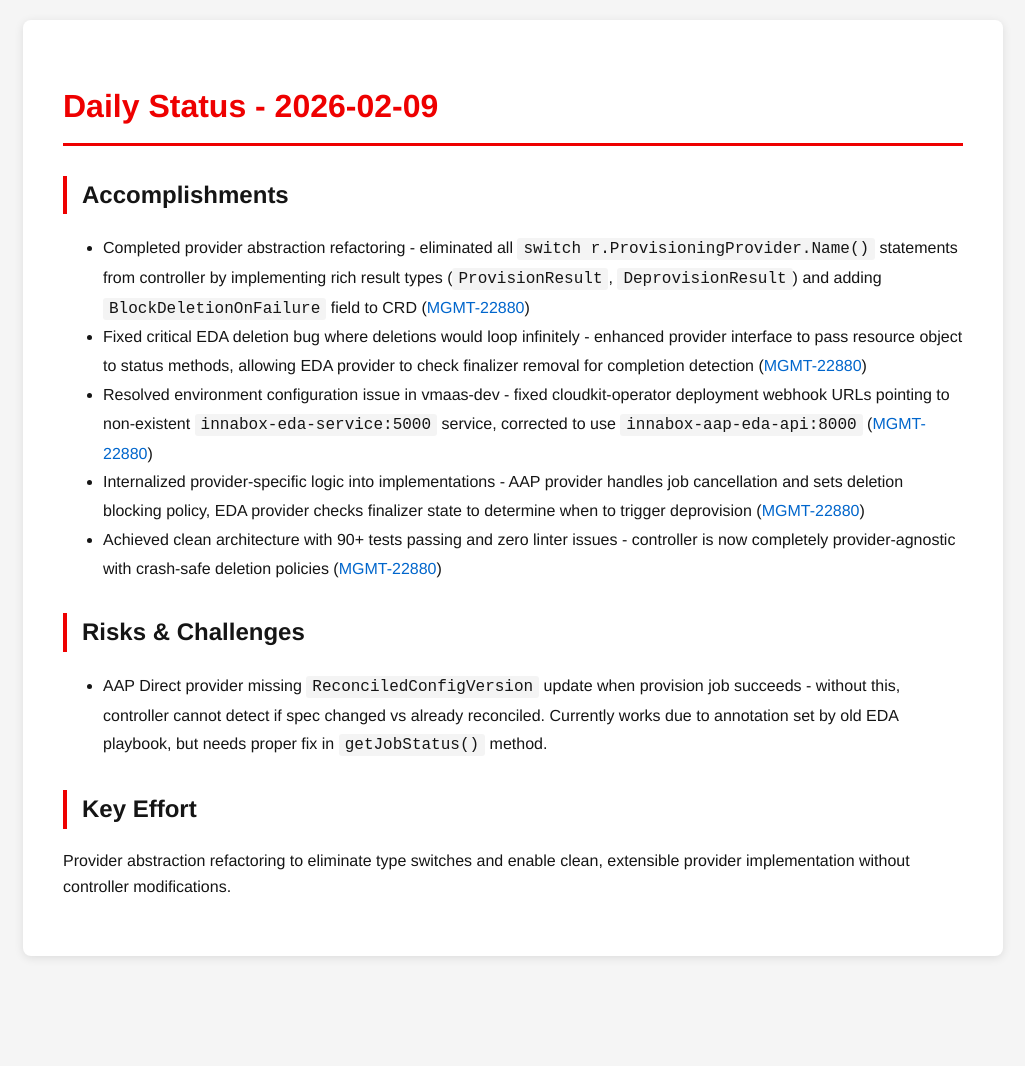
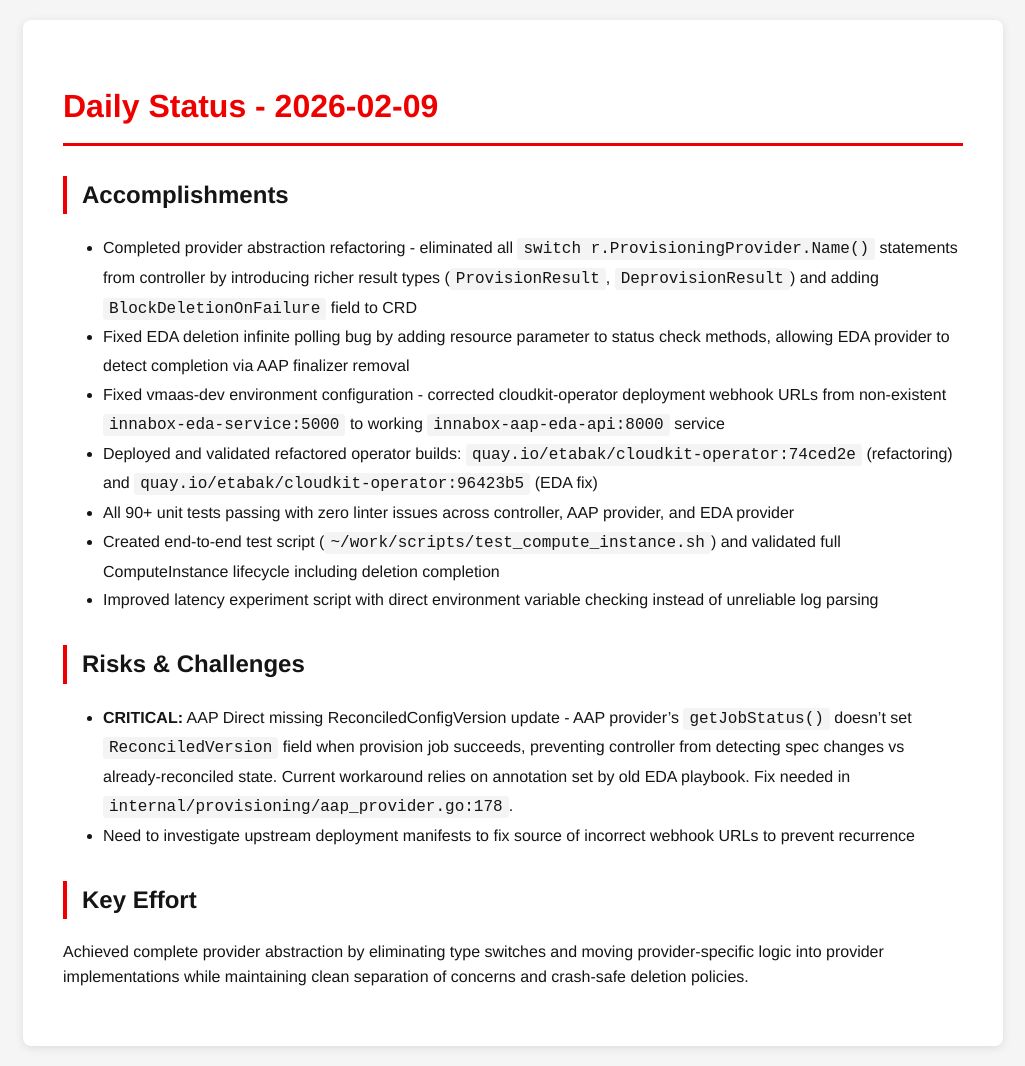
Before and after one commit to tzvatot/daily-status, a Jekyll site: the page built from 2026-02-09.md, in a window 1280 px wide. Shown: the whole page, without its empty margins (127-1152 px from the left). Built offline with Jekyll 4.4.1, drawn with Linux system fonts in a browser that asks for light colours; before the commit the page ends 976 px from its top, so only the background shows below that.

Commit message:
Daily status update - 2026-02-09

```diff
--- a/2026-02-09.md
+++ b/2026-02-09.md
@@ -7,14 +7,17 @@ date: 2026-02-09
 # Daily Status - 2026-02-09
 
 ## Accomplishments
-- Completed provider abstraction refactoring - eliminated all `switch r.ProvisioningProvider.Name()` statements from controller by implementing rich result types (`ProvisionResult`, `DeprovisionResult`) and adding `BlockDeletionOnFailure` field to CRD ([MGMT-22880](https://issues.redhat.com/browse/MGMT-22880))
-- Fixed critical EDA deletion bug where deletions would loop infinitely - enhanced provider interface to pass resource object to status methods, allowing EDA provider to check finalizer removal for completion detection ([MGMT-22880](https://issues.redhat.com/browse/MGMT-22880))
-- Resolved environment configuration issue in vmaas-dev - fixed cloudkit-operator deployment webhook URLs pointing to non-existent `innabox-eda-service:5000` service, corrected to use `innabox-aap-eda-api:8000` ([MGMT-22880](https://issues.redhat.com/browse/MGMT-22880))
-- Internalized provider-specific logic into implementations - AAP provider handles job cancellation and sets deletion blocking policy, EDA provider checks finalizer state to determine when to trigger deprovision ([MGMT-22880](https://issues.redhat.com/browse/MGMT-22880))
-- Achieved clean architecture with 90+ tests passing and zero linter issues - controller is now completely provider-agnostic with crash-safe deletion policies ([MGMT-22880](https://issues.redhat.com/browse/MGMT-22880))
+- Completed provider abstraction refactoring - eliminated all `switch r.ProvisioningProvider.Name()` statements from controller by introducing richer result types (`ProvisionResult`, `DeprovisionResult`) and adding `BlockDeletionOnFailure` field to CRD
+- Fixed EDA deletion infinite polling bug by adding resource parameter to status check methods, allowing EDA provider to detect completion via AAP finalizer removal
+- Fixed vmaas-dev environment configuration - corrected cloudkit-operator deployment webhook URLs from non-existent `innabox-eda-service:5000` to working `innabox-aap-eda-api:8000` service
+- Deployed and validated refactored operator builds: `quay.io/etabak/cloudkit-operator:74ced2e` (refactoring) and `quay.io/etabak/cloudkit-operator:96423b5` (EDA fix)
+- All 90+ unit tests passing with zero linter issues across controller, AAP provider, and EDA provider
+- Created end-to-end test script (`~/work/scripts/test_compute_instance.sh`) and validated full ComputeInstance lifecycle including deletion completion
+- Improved latency experiment script with direct environment variable checking instead of unreliable log parsing
 
 ## Risks & Challenges
-- AAP Direct provider missing `ReconciledConfigVersion` update when provision job succeeds - without this, controller cannot detect if spec changed vs already reconciled. Currently works due to annotation set by old EDA playbook, but needs proper fix in `getJobStatus()` method.
+- **CRITICAL:** AAP Direct missing ReconciledConfigVersion update - AAP provider's `getJobStatus()` doesn't set `ReconciledVersion` field when provision job succeeds, preventing controller from detecting spec changes vs already-reconciled state. Current workaround relies on annotation set by old EDA playbook. Fix needed in `internal/provisioning/aap_provider.go:178`.
+- Need to investigate upstream deployment manifests to fix source of incorrect webhook URLs to prevent recurrence
 
 ## Key Effort
-Provider abstraction refactoring to eliminate type switches and enable clean, extensible provider implementation without controller modifications.
+Achieved complete provider abstraction by eliminating type switches and moving provider-specific logic into provider implementations while maintaining clean separation of concerns and crash-safe deletion policies.
```
